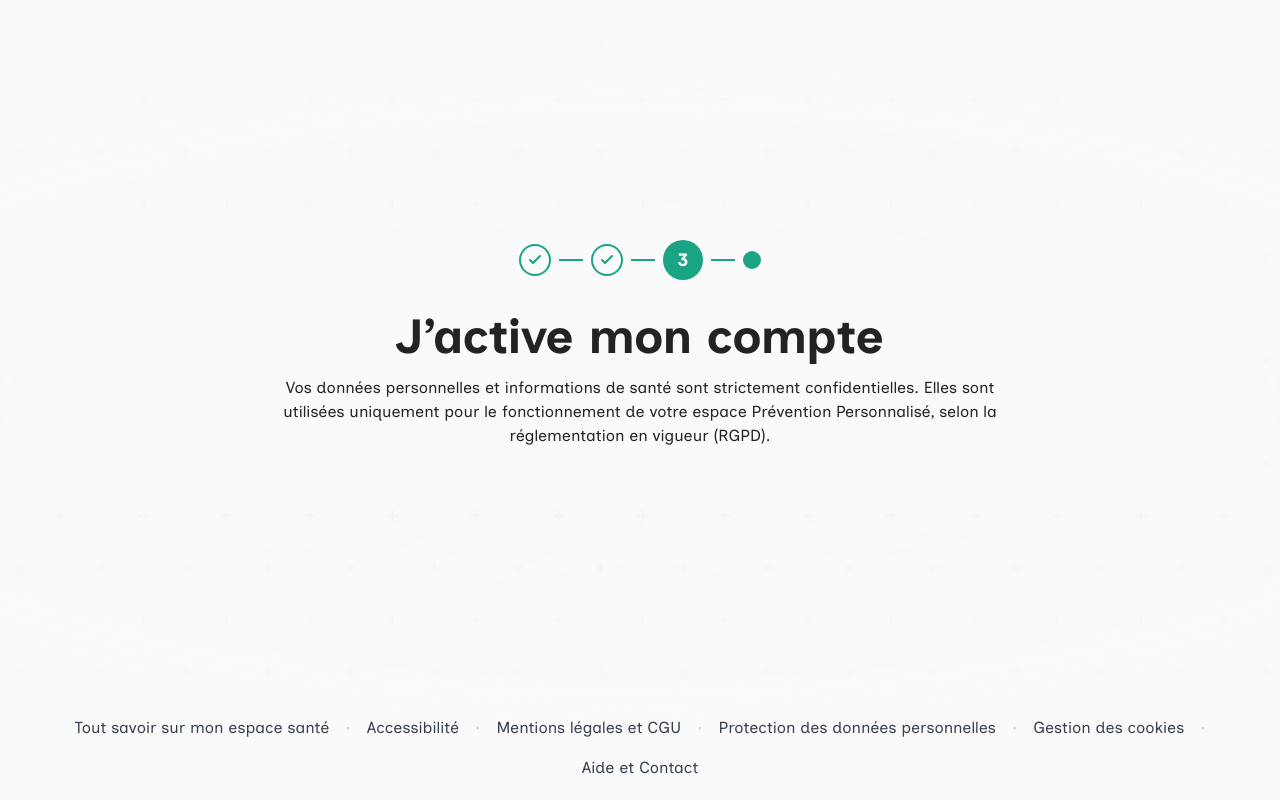
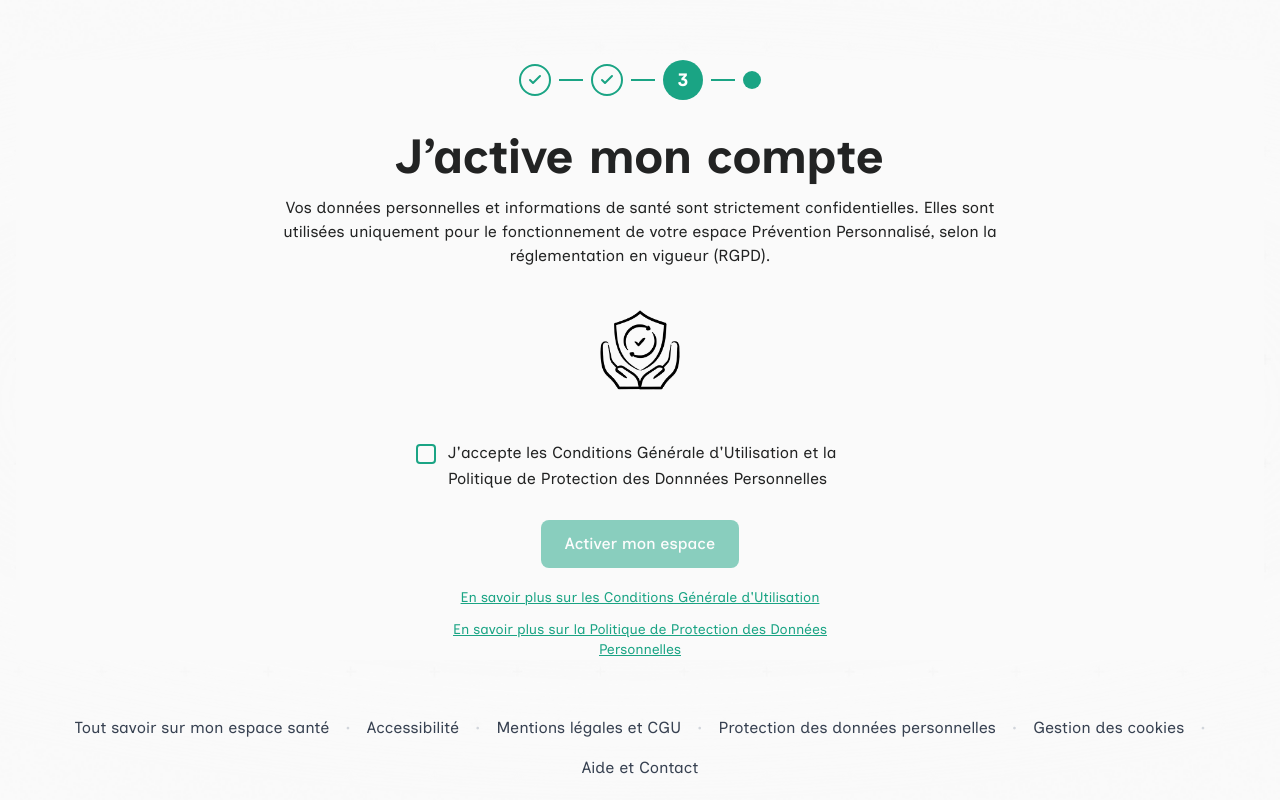
Before and after one commit to Remindr-pro/RemindR-app-V2, a Next.js app: page /activation in a window 1280 px wide. Built offline with nearby package versions, Linux system fonts and the light colour scheme.

Commit message:
feat(connexion): add activation page with checkbox for terms acceptance and dynamic button state

```diff
--- a/src/app/(connexion)/(activations)/activation/page.tsx
+++ b/src/app/(connexion)/(activations)/activation/page.tsx
@@ -1,7 +1,68 @@
+"use client";
+
+import { useState } from "react";
+import Button from "@/app/components/atoms/Button";
+import Checkbox from "@/app/components/molecules/Checkbox";
+import Image from "next/image";
+import Link from "next/link";
+
 export default function ActivationPage() {
+  const [accepted, setAccepted] = useState(false);
+
   return (
-    <div className="w-full max-w-md">
-      {/* Contenu de la page d'activation */}
+    <div className="w-full max-w-md flex flex-col items-center justify-center gap-2 font-inclusive">
+      <Image
+        src="/images/icons/insurance.png"
+        alt="Insurance icon"
+        width={100}
+        height={100}
+        className="w-16 h-16 md:w-[100px] md:h-[100px] mb-8"
+      />
+
+      <div className="flex flex-col items-center gap-3">
+        <Checkbox
+          id="accept-cgu"
+          label={
+            <>
+              J&apos;accepte les Conditions Générale d&apos;Utilisation et la
+              Politique de Protection des Donnnées Personnelles
+            </>
+          }
+          checked={accepted}
+          onChange={setAccepted}
+        />
+
+        <div className="text-center mt-4">
+          {accepted ? (
+            <Button variant="green" href="/compte">
+              Activer mon espace
+            </Button>
+          ) : (
+            <Button
+              variant="green"
+              className="opacity-50 cursor-not-allowed pointer-events-none"
+            >
+              Activer mon espace
+            </Button>
+          )}
+        </div>
+
+        <div className="flex flex-col items-center gap-3 mt-2">
+          <Link
+            href="/cgu"
+            className="text-greenMain underline text-sm font-inclusive hover:text-greenMain-2 transition-colors text-center"
+          >
+            En savoir plus sur les Conditions Générale d&apos;Utilisation
+          </Link>
+          <Link
+            href="/politique-confidentialite"
+            className="text-greenMain underline text-sm font-inclusive hover:text-greenMain-2 transition-colors text-center"
+          >
+            En savoir plus sur la Politique de Protection des Données
+            Personnelles
+          </Link>
+        </div>
+      </div>
     </div>
   );
 }
--- /dev/null
+++ b/src/app/components/molecules/Checkbox.tsx
@@ -0,0 +1,37 @@
+"use client";
+
+import { ReactNode } from "react";
+
+interface CheckboxProps {
+  id: string;
+  label: ReactNode;
+  checked: boolean;
+  onChange: (checked: boolean) => void;
+  className?: string;
+}
+
+export default function Checkbox({
+  id,
+  label,
+  checked,
+  onChange,
+  className = "",
+}: CheckboxProps) {
+  return (
+    <div className={`flex items-start gap-3 w-full max-w-md ${className}`}>
+      <input
+        type="checkbox"
+        id={id}
+        checked={checked}
+        onChange={(e) => onChange(e.target.checked)}
+        className="mt-1 w-5 h-5 rounded border-2 border-greenMain cursor-pointer shrink-0 appearance-none checked:bg-greenMain checked:border-greenMain relative checked:after:content-['✓'] checked:after:text-light checked:after:text-xs checked:after:absolute checked:after:top-1/2 checked:after:left-1/2 checked:after:-translate-x-1/2 checked:after:-translate-y-1/2 transition-all"
+      />
+      <label
+        htmlFor={id}
+        className="text-base font-inclusive text-dark cursor-pointer leading-relaxed"
+      >
+        {label}
+      </label>
+    </div>
+  );
+}
```
